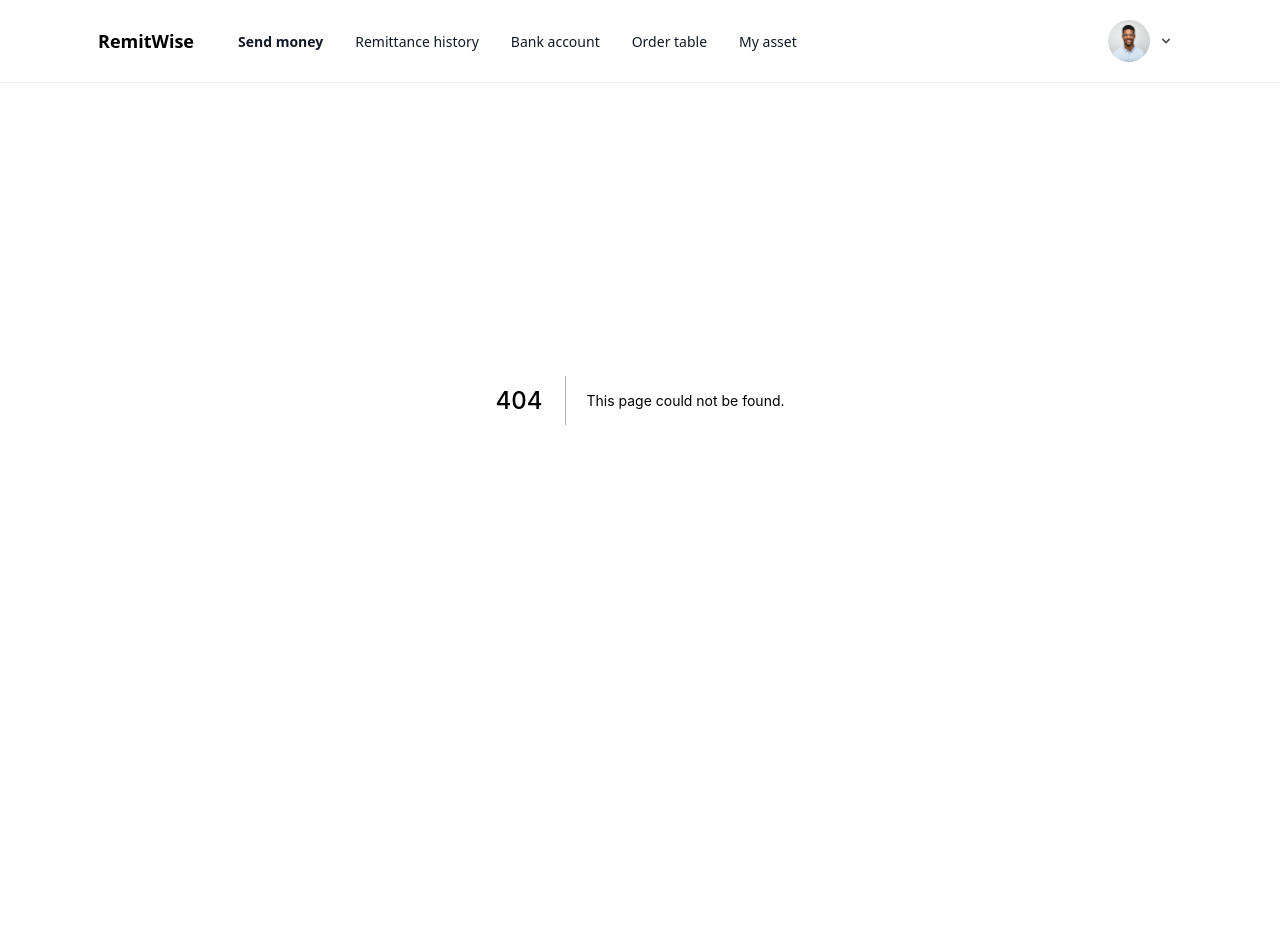
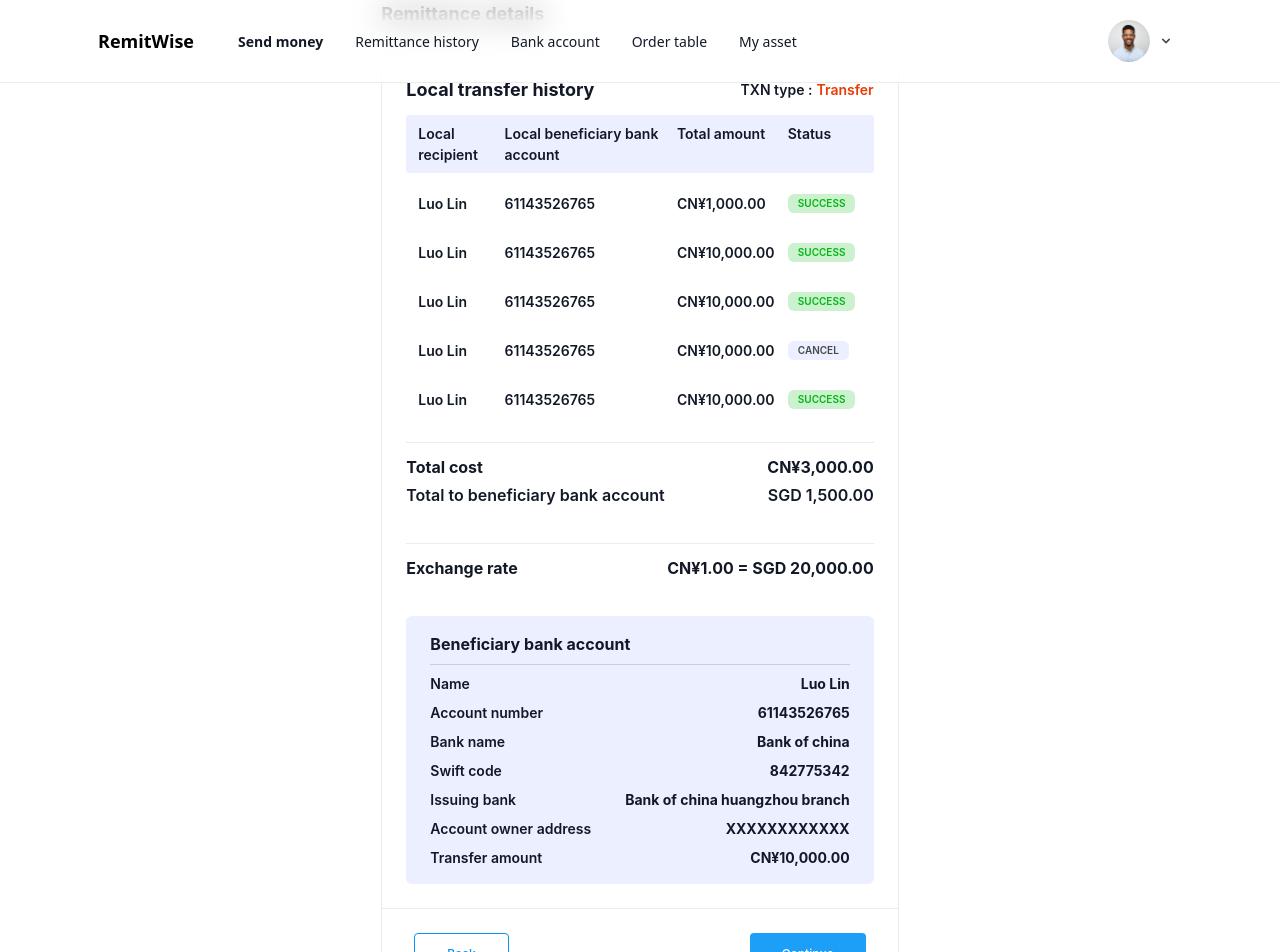
Before and after one commit to SteamyCutie/remitwise-frontend, a Next.js app: page /send/StepFour in a window 1280 px wide. Before the commit this address had no page. Shown: the top 952 px of the page. Before the commit the page ends 800 px from the top, so only its background shows below. Built offline with nearby package versions, Linux system fonts and the light colour scheme.

Commit message:
feat(send): 4th step details field

```diff
--- a/src/constants/transactions.ts
+++ b/src/constants/transactions.ts
@@ -7,36 +7,47 @@ export const TRANSACTIONS = [
   {
     recipient: "Luo Lin",
     bankAccount: "61143526765",
-    totalAmount: "1000.00",
+    totalAmount: 1000.00,
     currency: "CNY",
     status: STATUS.success
   },
   {
     recipient: "Luo Lin",
     bankAccount: "61143526765",
-    totalAmount: "1000.00",
+    totalAmount: 10000.00,
     currency: "CNY",
     status: STATUS.success
   },
   {
     recipient: "Luo Lin",
     bankAccount: "61143526765",
-    totalAmount: "1000.00",
+    totalAmount: 10000.00,
     currency: "CNY",
     status: STATUS.success
   },
   {
     recipient: "Luo Lin",
     bankAccount: "61143526765",
-    totalAmount: "1000.00",
+    totalAmount: 10000.00,
     currency: "CNY",
     status: STATUS.cancel
   },
   {
     recipient: "Luo Lin",
     bankAccount: "61143526765",
-    totalAmount: "1000.00",
+    totalAmount: 10000.00,
     currency: "CNY",
     status: STATUS.success
   },
 ]
+
+export const BENFICIARY = {
+  name: "Luo Lin",
+  accountNumber: "61143526765",
+  bankName: "Bank of china",
+  swiftCode: "842775342",
+  issuingBank: "Bank of china huangzhou branch",
+  ownerAddress: "XXXXXXXXXXXX",
+  transferAmount: "10000",
+  currency: "CNY"
+}
--- a/src/functions/format.ts
+++ b/src/functions/format.ts
@@ -2,3 +2,7 @@
 export const escapeRegExp = (string: string): string => {
   return string.replace(/[*+?^${}()|[\]\\]/g, '\\$&') // $& means the whole matched string
 }
+
+export const formatWithCurrency = (value: Number | String, currency: string): string => {
+  return new Intl.NumberFormat("en-US", { style: "currency", currency: currency }).format(Number(value))
+}
--- /dev/null
+++ b/src/pages/send/StepFour.tsx
@@ -0,0 +1,77 @@
+import Button from "app/components/Button"
+import { STATUS, TRANSACTIONS, BENFICIARY } from "app/constants/transactions"
+import { classNames, formatWithCurrency } from "app/functions"
+
+const StepFour = ({ handleMove }: any) => {
+  return (
+    <div className="flex flex-col h-full gap-4 lg:gap-6">
+      <div className="flex justify-between items-center font-bold text-md lg:text-lg">
+        <p>Remittance details</p>
+      </div>
+      <div className="rounded border-1 border-stroke">
+        <div className="grid gap-4 p-4 lg:p-6 lg:gap-6 text-primary">
+          <div className="flex flex-col space-y-3">
+            <div className="flex justify-between items-center font-bold text-md lg:text-lg">
+              <p>Local transfer history</p>
+              <div className="flex text-sm lg:text-base font-semibold space-x-1"><p>TXN type :</p><p className="text-red">Transfer</p></div>
+            </div>
+            <div className="bg-gray flex px-3 py-2 text-sm lg:text-base !font-semibold rounded">
+              <div className="flex w-5/12 lg:w-7/12"><p className="w-1/3">Local recipient</p><p className="w-2/3 hidden lg:flex">Local beneficiary bank account</p></div>
+              <div className="flex w-7/12 lg:w-5/12"><p className="w-3/5">Total amount</p><p className="w-2/5">Status</p></div>
+            </div>
+            {TRANSACTIONS.map((item, i) =>
+              <div className="bg-white flex px-3 py-2 text-sm lg:text-base !font-semibold" key={i}>
+                <div className="grid lg:flex w-5/12 lg:w-7/12"><p className="w-1/3">{item.recipient}</p><p className="w-2/3">{item.bankAccount}</p></div>
+                <div className="flex w-7/12 lg:w-5/12 items-center"><p className="w-3/5">{formatWithCurrency(item.totalAmount, item.currency)}</p><p className={classNames("text-center text-xs px-2.5 py-0.5 rounded-md", item.status === STATUS.success ? "bg-success/20 text-success" : "bg-gray text-secondary")}>{item.status}</p></div>
+              </div>
+            )}
+          </div>
+          <div className="border-t-1 border-stroke py-2">
+            <div className="flex justify-between my-1 font-bold">
+              <p>Total cost</p><p>{formatWithCurrency(3000, "CNY")}</p>
+            </div>
+            <div className="flex justify-between my-1 font-semibold">
+              <p>Total to beneficiary bank account</p><p>{formatWithCurrency(1500, "SGD")}</p>
+            </div>
+          </div>
+          <div className="border-t-1 border-stroke py-2">
+            <div className="flex justify-between my-1 font-bold">
+              <p>Exchange rate</p><p>{formatWithCurrency(1, "CNY")} = {formatWithCurrency(20000, "SGD")}</p>
+            </div>
+          </div>
+          <div className={classNames("flex-col justify-between px-6 py-4 space-y-2 bg-gray border-stroke transition-all rounded-md")}>
+            <div className="text-base lg:text-md font-bold">Beneficiary bank account</div>
+            <div className="border-t-1 my-2 border-secondary/20"></div>
+            <div className="flex justify-between text-sm lg:text-base">
+              <p className="font-semibold">Name</p><p className="font-bold">{BENFICIARY.name}</p>
+            </div>
+            <div className="flex justify-between text-sm lg:text-base">
+              <p className="font-semibold">Account number</p><p className="font-bold">{BENFICIARY.accountNumber}</p>
+            </div>
+            <div className="flex justify-between text-sm lg:text-base">
+              <p className="font-semibold">Bank name</p><p className="font-bold">{BENFICIARY.bankName}</p>
+            </div>
+            <div className="flex justify-between text-sm lg:text-base">
+              <p className="font-semibold">Swift code</p><p className="font-bold">{BENFICIARY.swiftCode}</p>
+            </div>
+            <div className="justify-between text-sm xs:grid md:flex lg:text-base">
+              <p className="font-semibold">Issuing bank</p><p className="font-bold text-right">{BENFICIARY.issuingBank}</p>
+            </div>
+            <div className="justify-between text-sm xs:grid md:flex lg:text-base">
+              <p className="font-semibold">Account owner address</p><p className="font-bold text-right">{BENFICIARY.ownerAddress}</p>
+            </div>
+            <div className="flex justify-between text-sm lg:text-base">
+              <p className="font-semibold">Transfer amount</p><p className="font-bold">{formatWithCurrency(BENFICIARY.transferAmount, BENFICIARY.currency)}</p>
+            </div>
+          </div>
+        </div>
+        <div className="flex justify-between px-8 py-6 border-t-1 border-stroke">
+          <Button variant="outlined" color="blue" size="sm" className="!px-8" onClick={() => handleMove(2)}>Back</Button>
+          <Button variant="filled" color="blue" size="sm" className="!px-8" onClick={() => handleMove(4)}>Continue</Button>
+        </div>
+      </div>
+    </div>
+  )
+}
+
+export default StepFour
--- a/tailwind.config.js
+++ b/tailwind.config.js
@@ -49,12 +49,7 @@ module.exports = {
       fontSize: {
         xs: ["10px"],
         sm: ["12px"],
-        base: [
-          "14px",
-          {
-            fontWeight: "500",
-          },
-        ],
+        base: ["14px"],
         md: ["16px"],
         lg: ["18px"],
         xl: [
```
